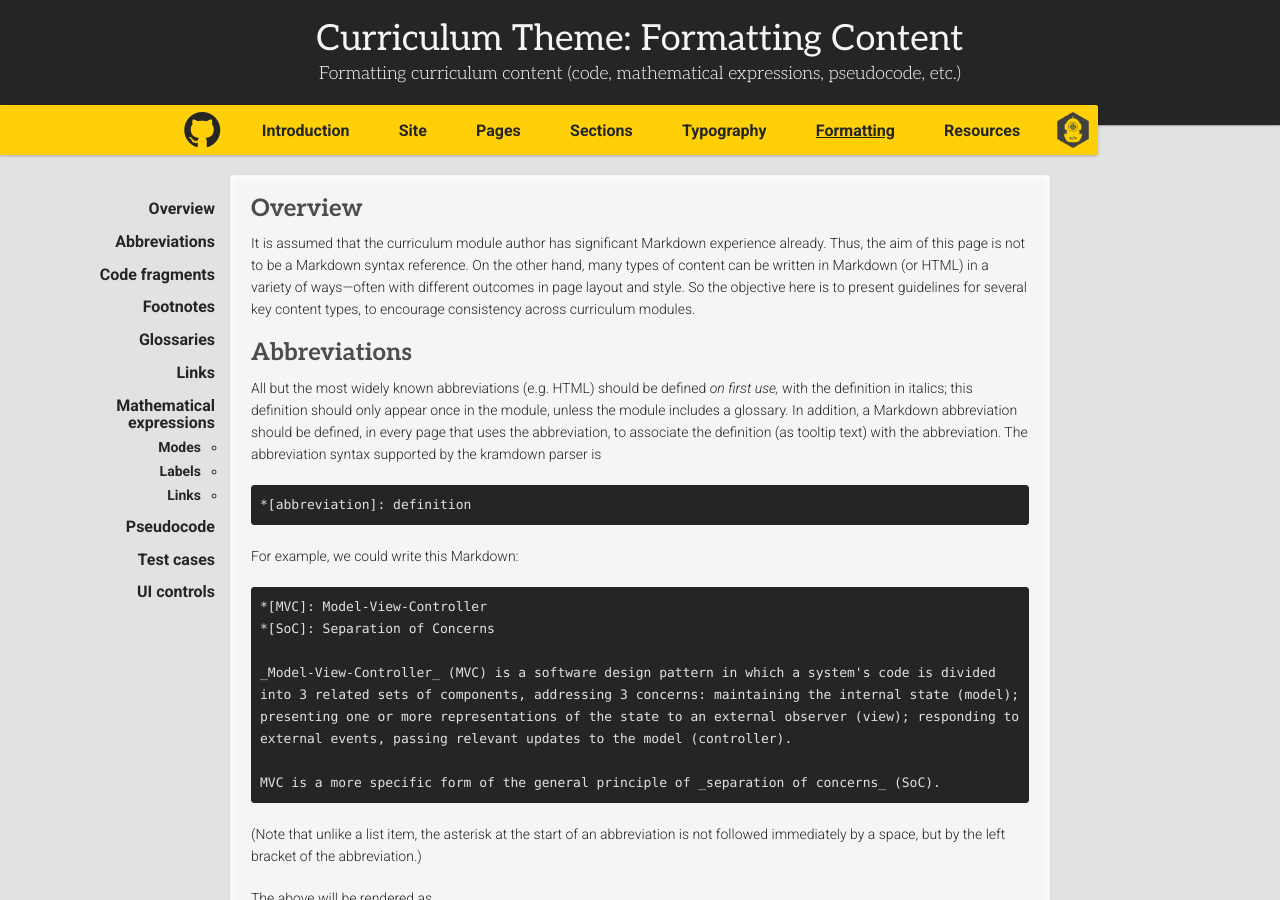
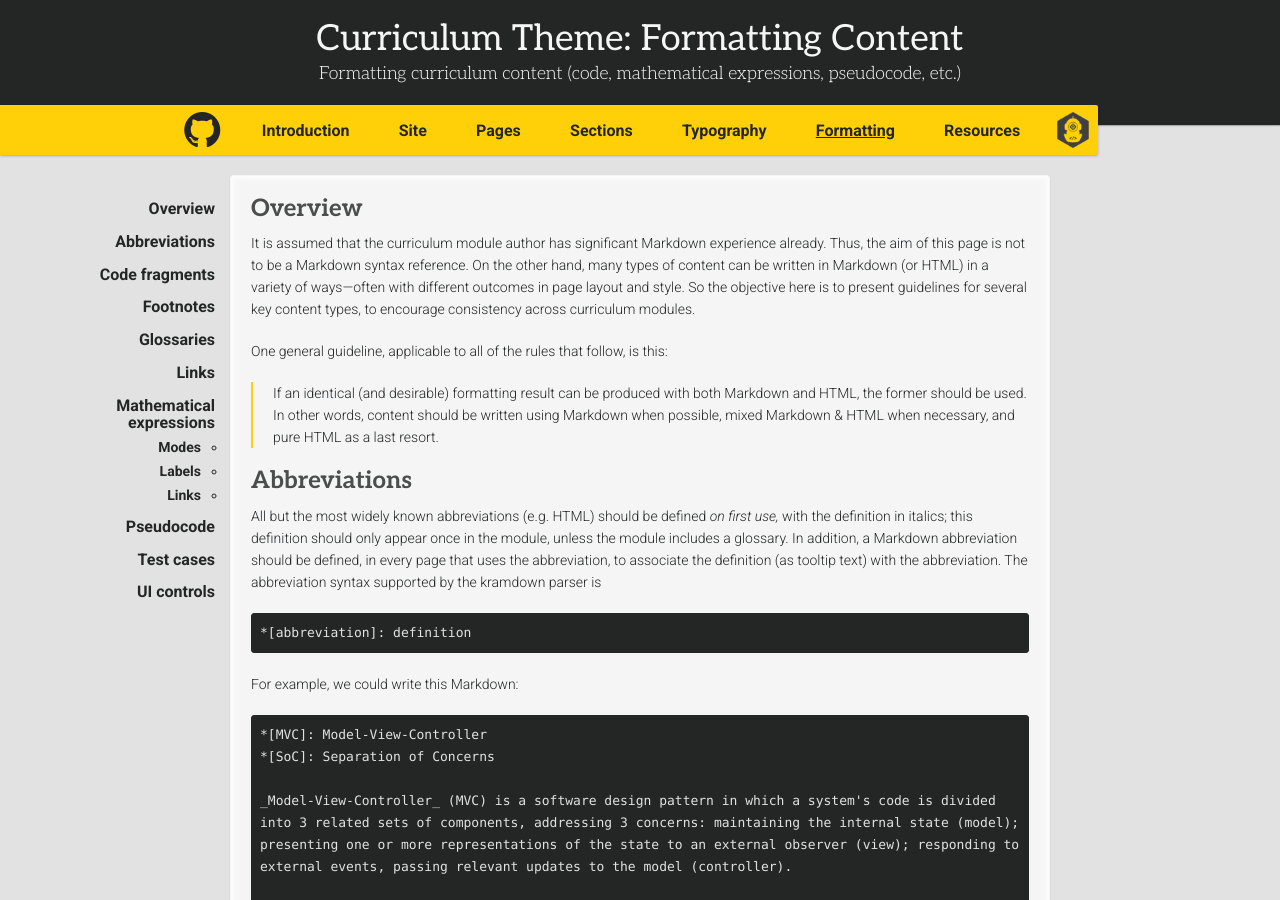
Before and after one commit to ddc-java/ddc-day, a Jekyll site: the page built from formatting.md, in a window 1280 px wide and 900 px high. Built offline with Jekyll 4.4.1, drawn with Linux system fonts in a browser that asks for light colours; nearby versions of some CDN libraries; some web fonts are replaced; our own code applies the rules of GitHub Pages for plain Markdown files; formulas are drawn with MathJax 3.

```diff
--- a/formatting.md
+++ b/formatting.md
@@ -8,6 +8,10 @@ description: "Formatting curriculum content (code, mathematical expressions, pse
 ## Overview
 
 It is assumed that the curriculum module author has significant Markdown experience already. Thus, the aim of this page is not to be a Markdown syntax reference. On the other hand, many types of content can be written in Markdown (or HTML) in a variety of ways---often with different outcomes in page layout and style. So the objective here is to present guidelines for several key content types, to encourage consistency across curriculum modules.
+
+One general guideline, applicable to all of the rules that follow, is this:
+
+> If an identical (and desirable) formatting result can be produced with both Markdown and HTML, the former should be used. In other words, content should be written using Markdown when possible, mixed Markdown &amp; HTML when necessary, and pure HTML as a last resort.
 
 ## Abbreviations
 
```
Also changed, not shown: typography.md (+1 -1 lines).
